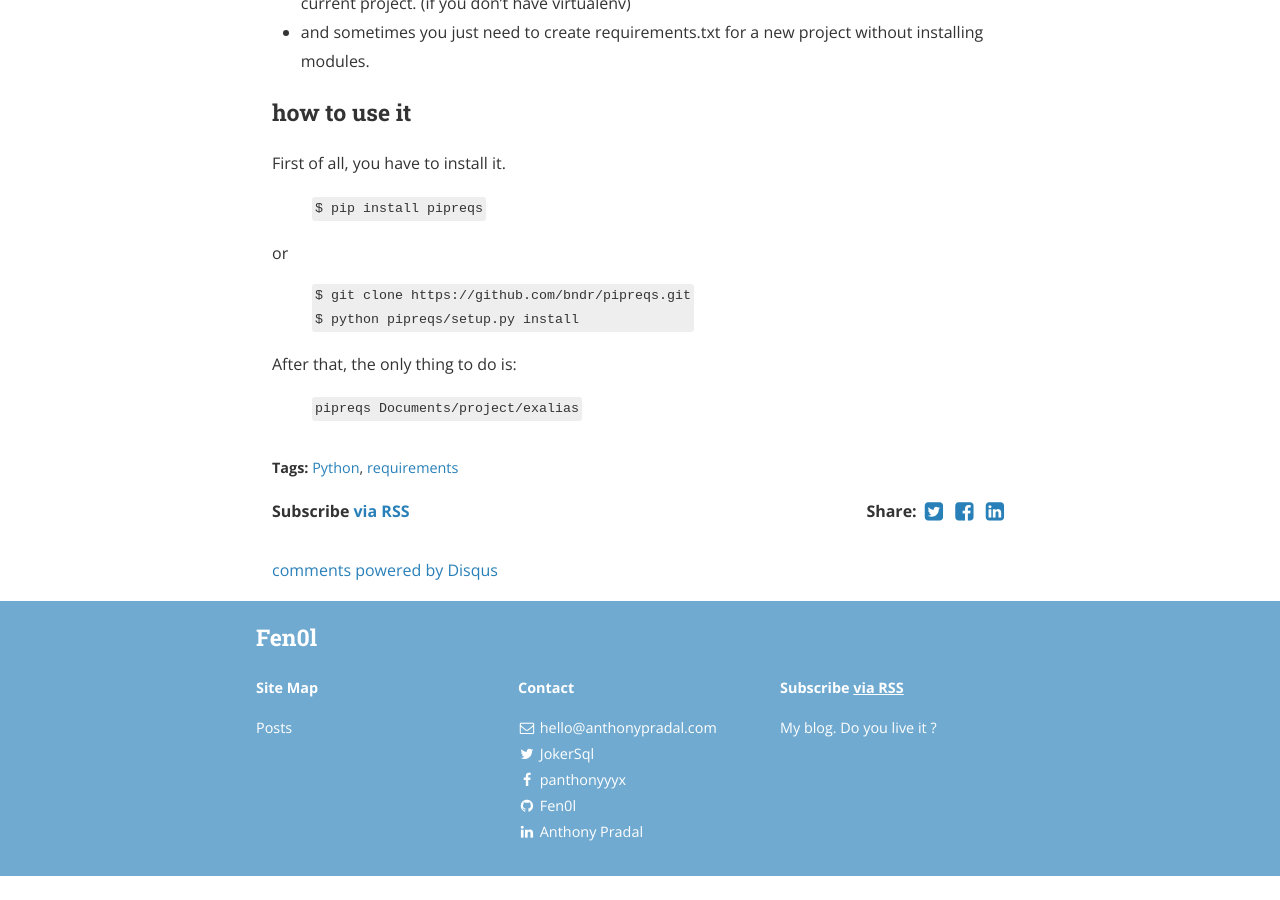
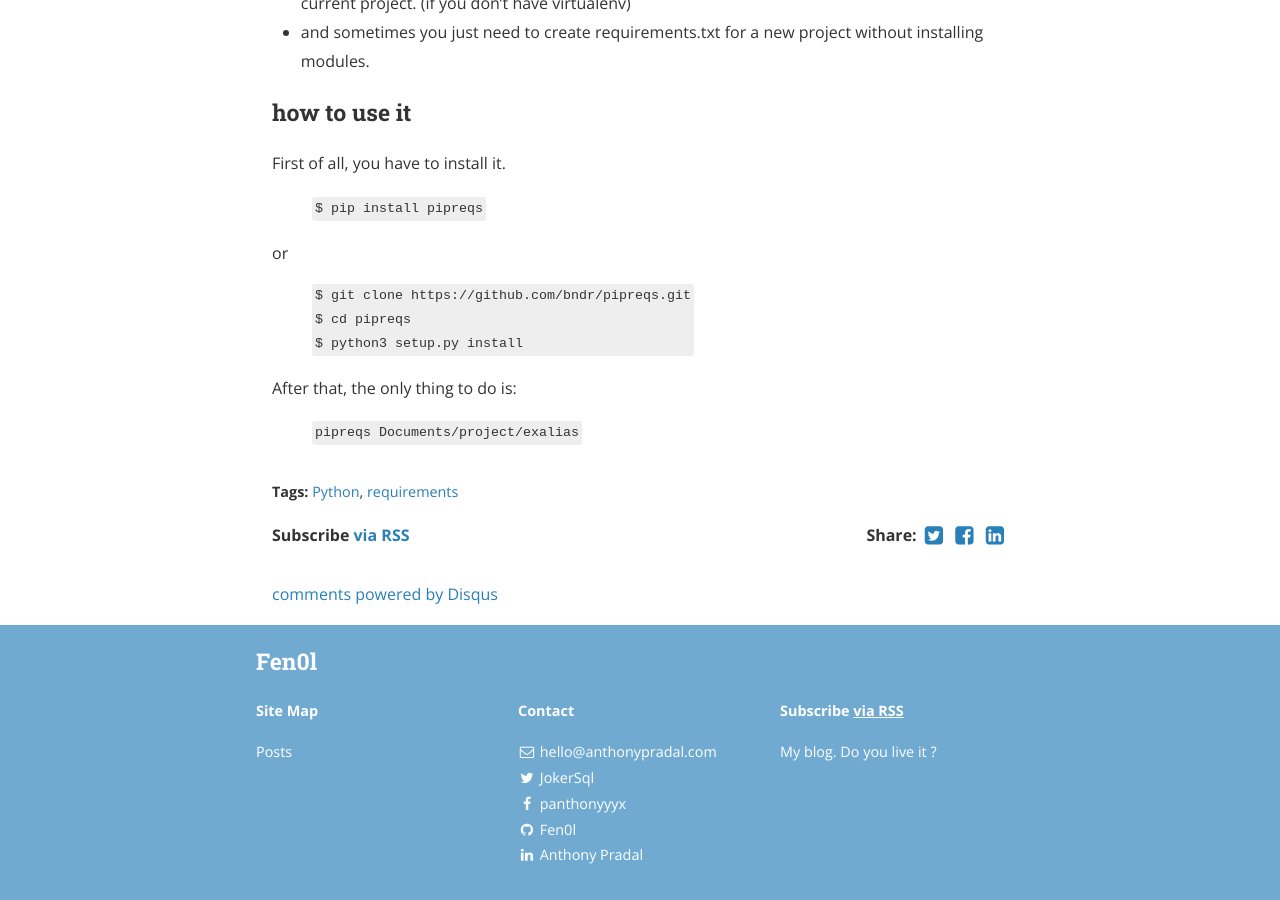
Before and after one commit to Fen0l/fen0l.github.io, a Jekyll site: the page built from _posts/2016-09-04-auto-generaterequirements.txt-file.markdown, in a window 1280 px wide and 900 px high, scrolled down 1413 px. Built offline with Jekyll 4.4.1, drawn with Linux system fonts in a browser that asks for light colours; nearby versions of some CDN libraries; comment, search, counter and statistics services are not loaded; a style sheet for code colours, icons or effects is not loaded; before the commit the page ends 2289 px from its top, so only the background shows below that.

Commit message:
Update 2016-09-04-auto-generaterequirements.txt-file.markdown

```diff
--- a/_posts/2016-09-04-auto-generaterequirements.txt-file.markdown
+++ b/_posts/2016-09-04-auto-generaterequirements.txt-file.markdown
@@ -48,9 +48,9 @@ $ pip install pipreqs
 or
 {% highlight bash %}
 $ git clone https://github.com/bndr/pipreqs.git
-$ python pipreqs/setup.py install
+$ cd pipreqs
+$ python3 setup.py install
 {% endhighlight %}
-
 
 After that, the only thing to do is:
 {% highlight bash %}
```
